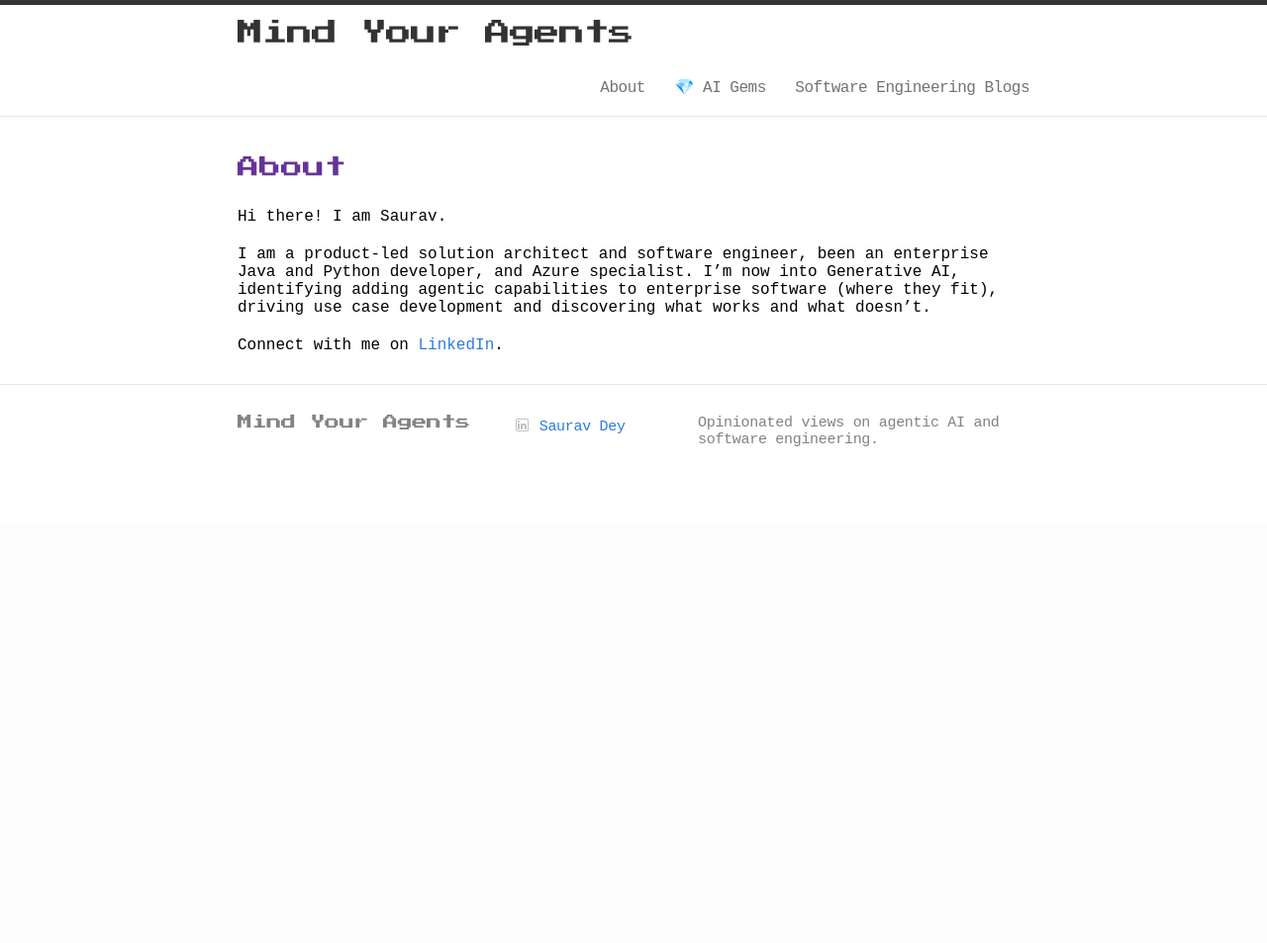
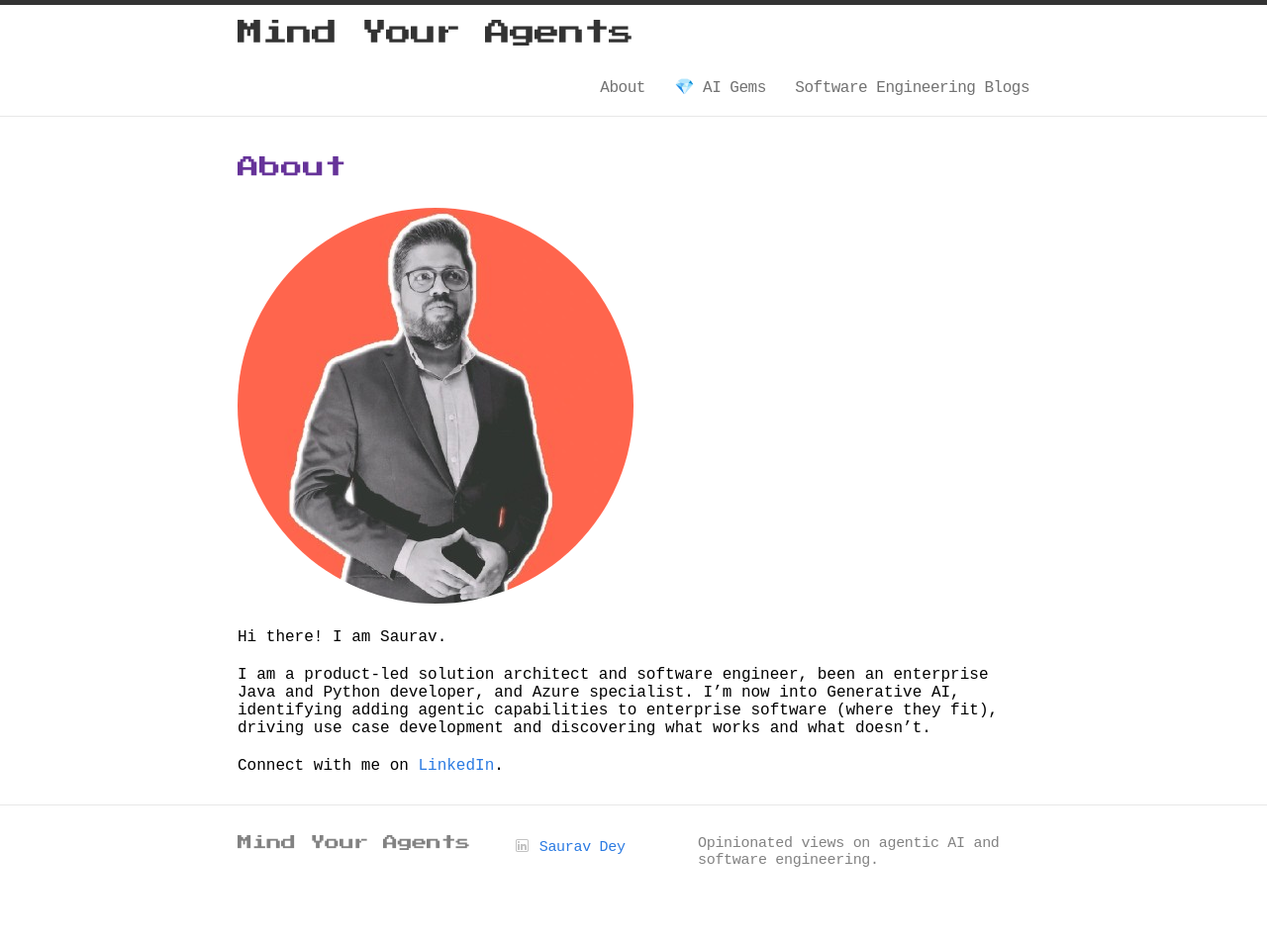
Before and after one commit to mindyouragents/mindyouragents.github.io, a Jekyll site: the page built from _pages/about.markdown, in a window 1280 px wide. Shown: the whole page at 99% size. Built offline with Jekyll 4.4.1, drawn with Linux system fonts in a browser that asks for light colours; some web fonts are replaced; before the commit the page ends 900 px from its top, so only the background shows below that.

Commit message:
makeover

```diff
--- a/_pages/about.markdown
+++ b/_pages/about.markdown
@@ -6,6 +6,8 @@ includelink: true
 comment: false
 ---
 
+<img src="/assets/face.jpg" class="face-img" />
+
 Hi there! I am Saurav.
 
 I am a product-led solution architect and software engineer, been an enterprise Java and Python developer, and Azure specialist. I'm now into Generative AI, identifying adding agentic capabilities to enterprise software (where they fit), driving use case development and discovering what works and what doesn't.
--- a/css/main.css
+++ b/css/main.css
@@ -16,6 +16,10 @@ body {
   font-variation-settings:
     "wdth" 100;
   background-color: #fdfdfd;
+}
+
+.face-img {
+  border-radius: 50%;
 }
 
 h1, h2, h3, h4, h5, h6 { font-size: 100%; font-weight: 400; }
--- a/index.markdown
+++ b/index.markdown
@@ -39,4 +39,7 @@ In my opinion, crafting agentic software depends mainly on five maturity areas
 ✅ Add more agents, experiment and learn<br />
 <br />
 <br />
-⚠️ While this website is a work and progess and I will update the content continuously, don't forget to check the <a href="/ai-gems">💎 AI Gems</a> page and my <a href="/software">software engineering blogs</a>!
+⚠️ While this website is a work and progess and I will update the content continuously, and each of the items above is eventually going to become a post.
+<br />
+<br />
+📣 Meanwhile don't forget to check the <a href="/ai-gems">💎 AI Gems</a> page and my <a href="/software">software engineering blogs</a>!
```
Also changed, not shown: assets/face.jpg (added).
